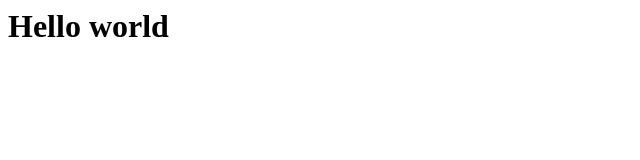
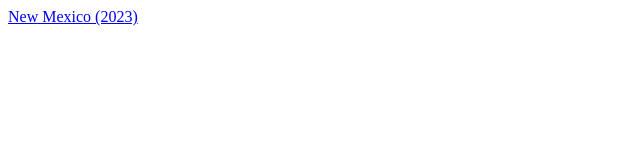
Before and after one commit to LiveMethod/photos, a plain HTML site: page docs/index.html in a window 1280 px wide. Shown: the whole page, without its empty margins (0-640 px from the left). Drawn offline with Linux system fonts and the light colour scheme.

Commit message:
homepage link

```diff
--- a/docs/index.html
+++ b/docs/index.html
@@ -3,6 +3,6 @@
     <title>Website</title>
   </head>
   <body>
-    <h1>Hello world</h1>
+    <a href="new-mexico/">New Mexico (2023)</a>
   </body>
 </html>
```
